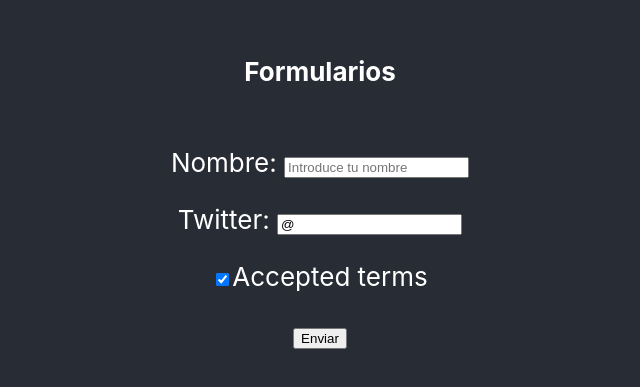
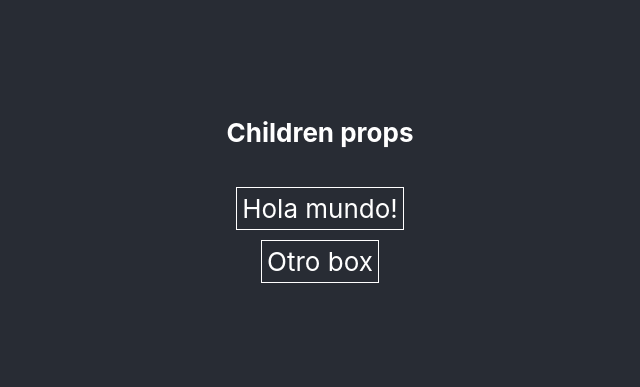
Before and after one commit to daserrano/reactNative, a React (Create React App) app: page / in a window 1280 px wide. Shown: the part 215-602 px from the top of the page, without its empty margins (320-960 px from the left). Built offline with nearby package versions, Linux system fonts and the light colour scheme.

Commit message:
Children props.

```diff
--- a/src/App.js
+++ b/src/App.js
@@ -2,63 +2,24 @@ import React, { Component } from 'react';
 import logo from './logo.svg';
 import './App.css';
 
+class Box extends Component {
+  render() {
+    return (
+      <div style={{ border: '1px solid #FFF', margin: 5, padding: 5 }}>
+        {this.props.children}
+      </div>
+    )
+  }
+}
+
 class App extends Component {
-
-  constructor() {
-    super()
-    this.state = {
-      inputName: '',
-      inputTwitter: '@',
-      inputTerms: true
-    }
-  }
-  handleSubmit = (e) => {
-    e.preventDefault()
-    console.log(this.state);
-  }
-
-  handleChange = (e) => {
-    console.log('handleChange')
-    console.log(e.target.checked)
-    this.setState({inputTerms: e.target.checked})
-  }
   render() {
     return (
     <div className="App">
       <header className="App-header">
-        <h4>Formularios</h4>
-        <form onSubmit={this.handleSubmit}>
-          <p>
-            <label htmlFor='name'>Nombre: </label>
-            <input
-              id='name'
-              name='userName'
-              placeholder='Introduce tu nombre'
-              value={this.state.inputName}
-              onChange={e => this.setState({inputName: e.target.value})}/>
-          </p>
-
-          <p>
-            <label>Twitter: </label>
-            <input
-              id='twitter'
-              name='twitterAccount'
-              placeholder='Introduce tu Twitter'
-              value={this.state.inputTwitter}
-              onChange={e => this.setState({inputTwitter: e.target.value})}/>
-          </p>
-
-          <p>
-            <label>
-              <input
-              type='checkbox'
-              onChange={this.handleChange}
-              checked={this.state.inputTerms}/>
-              Accepted terms
-            </label>
-          </p>
-          <button>Enviar</button>
-        </form>
+        <h4>Children props</h4>
+        <Box>Hola mundo!</Box>
+        <Box>Otro box</Box>
       </header>
     </div>
   );
```
